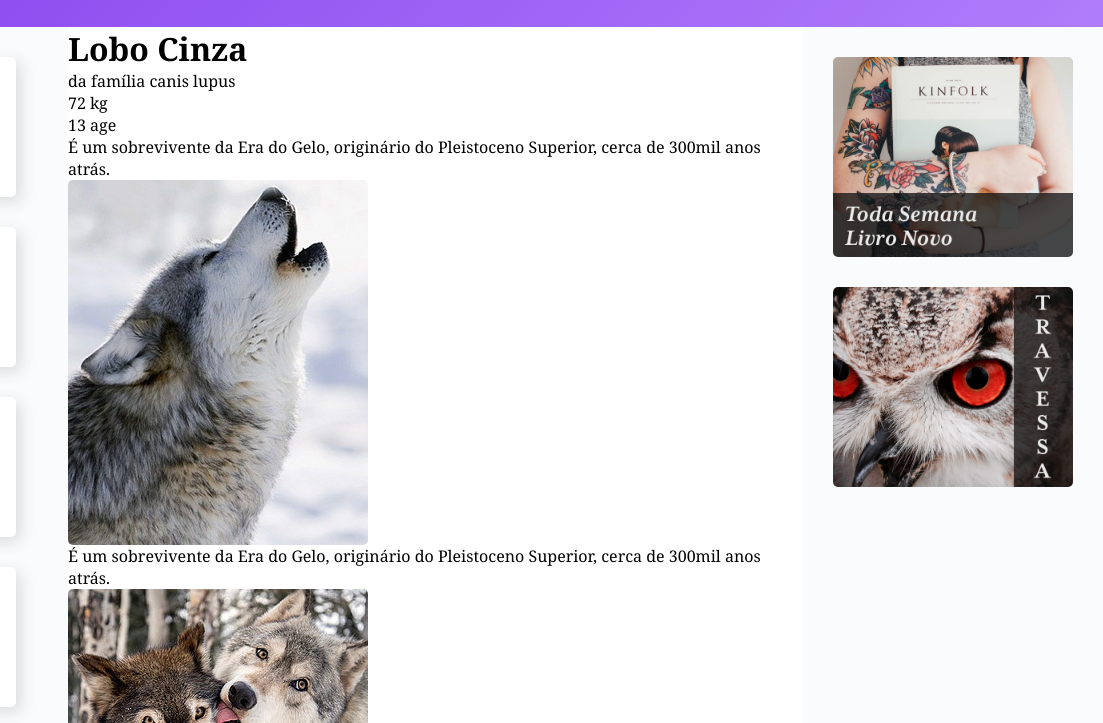
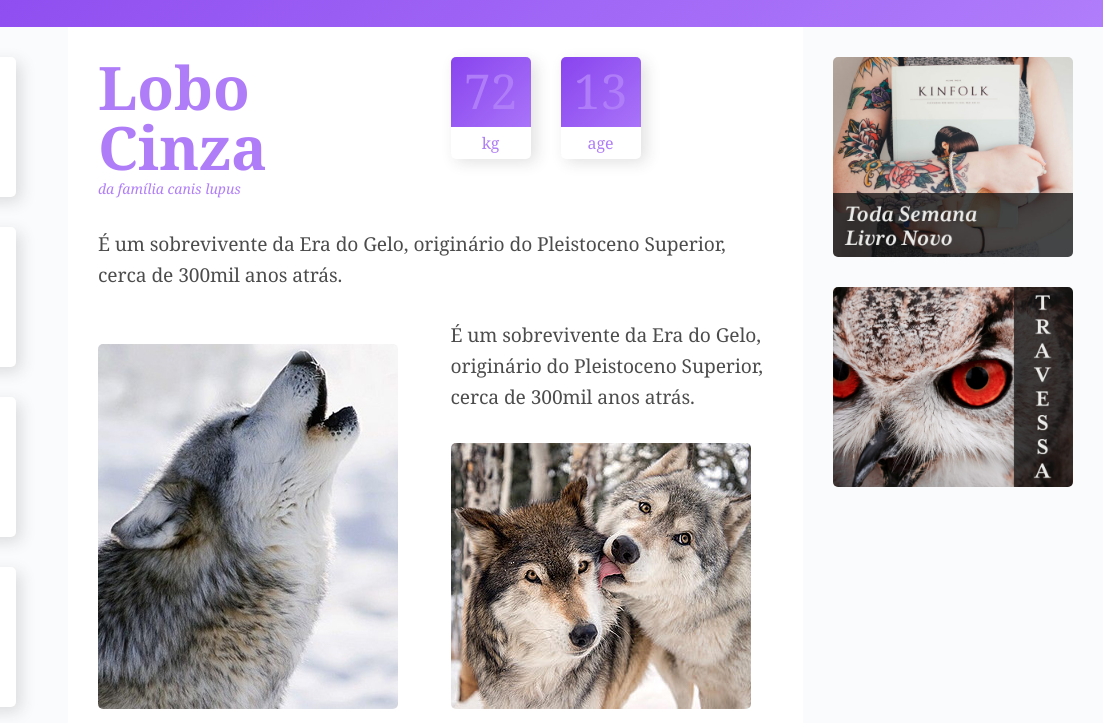
Before and after one commit to JNR23/grid-layout-css, a plain HTML site: page index.html in a window 1280 px wide. Shown: the part 77-800 px from the top of the page, 177-1280 px from the left. Drawn offline with Linux system fonts and the light colour scheme.

Commit message:
Estilizando CARACTERISTICAS

```diff
--- a/index.html
+++ b/index.html
@@ -52,15 +52,15 @@
         </div>
       </div>
 
-      <p>É um sobrevivente da Era do Gelo, originário do Pleistoceno Superior,
+      <p class="col-wide">É um sobrevivente da Era do Gelo, originário do Pleistoceno Superior,
         cerca de 300mil anos atrás.</p>
 
-      <img src="./img/wolf1.jpg" alt="Wolf ">
+      <img class="imagem-1" src="./img/wolf1.jpg" alt="Wolf 1">
 
       <p>É um sobrevivente da Era do Gelo, originário do Pleistoceno Superior,
         cerca de 300mil anos atrás.</p>
 
-      <img src="./img/wolf2.jpg" alt="Wolf 2">
+      <img class="imagem-2" src="./img/wolf2.jpg" alt="Wolf 2">
 
       <p>O peso e tamanho dos lobos variam muito em todo o mundo, tendendo a aumentar
         proporcionalmente com a latitude, como previsto pela teoria de Christian Bergmann.</p>
@@ -68,7 +68,7 @@
       <p>O peso varia geograficamente. Em média, os lobos europeus pesam 38,5kg; os lobos da América do Norte, 36kg;
         os lobos indianos e árabes, 25kg.</p>
 
-      <blockquote class="citacao">
+      <blockquote class="citacao col-wide">
         <p>"Há algo no uivar do lobo que tira um homem do aqui e agora e o transporta para uma floresta da mente."</p>
       </blockquote>
 
@@ -89,7 +89,7 @@
           sequenciamento de DNA e estudos genéticos reafirmam que o lobo cinzento é ancestral do cão doméstico.</p>
       </div>
 
-      <img src="./img/wolf3.jpg" alt="Wolf 3">
+      <img class="col-wide" src="./img/wolf3.jpg" alt="Wolf 3">
     </main>
 
     <aside class="anuncios">
--- a/style.css
+++ b/style.css
@@ -99,6 +99,94 @@ img {
 
 .content {
     grid-area: content;
+    max-width: 900px;
+    margin: 0 auto;
+    padding: 30px;
+    display: grid;
+    grid-template-columns: 1fr 1fr;
+    gap: 30px;
+}
+
+.col-wide {
+    grid-column: 1 / -1;
+}
+
+.imagem-1 {
+    grid-row: span 2;
+    align-self: end;
+}
+
+.imagem-2 {
+    align-self: end;
+}
+
+/* ESTILOS CONTENT */
+
+p {
+    font-size: 1.2em;
+    line-height: 1.6;
+    letter-spacing: -0.005em;
+    color: rgba(0, 0, 0, .7);
+}
+
+.informacoes p + p {
+    margin-top: 30px;
+}
+
+/* TITULO */
+
+.titulo {
+    color: #B07DF8;
+}
+
+.titulo h1 {
+    font-size: 3.75em;
+    line-height: 1;
+    font-weight: 700;
+}
+
+.titulo span {
+    font-size: 0.875em;
+    font-style: italic;
+}
+
+/* CARACTERISTICAS */
+
+.caracteristicas {
+    display: flex;
+    align-items: flex-start;
+}
+
+.caracteristicas > div {
+    width: 80px;
+    text-align: center;
+    background: linear-gradient(135deg, #8844ee, #B07DFB);
+    border-radius: 5px;
+    box-shadow: 5px 5px 15px 0px rgba(44, 44, 44, 0.15);
+    position: relative;
+}
+
+.caracteristicas > div:first-child {
+    margin-right: 30px;
+}
+
+.caracteristicas span {
+    display: block;
+    color: #B07DF8;
+}
+
+.numero {
+    font-size: 3em;
+    line-height: 1;
+    margin: 10px auto;
+}
+
+.rotulo {
+    background: white;
+    border-radius: 0 0 5px 5px;
+    padding: 5px 0;
+    position: relative;
+    top: 2px;
 }
 
 /* ANÚNCIOS */
```
